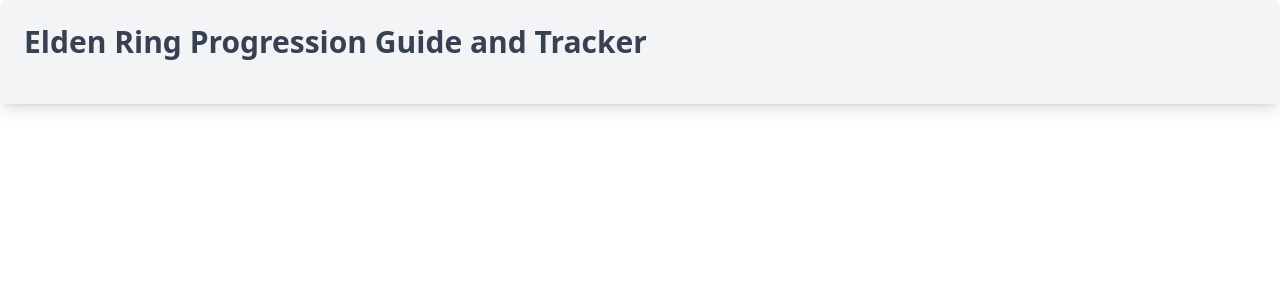
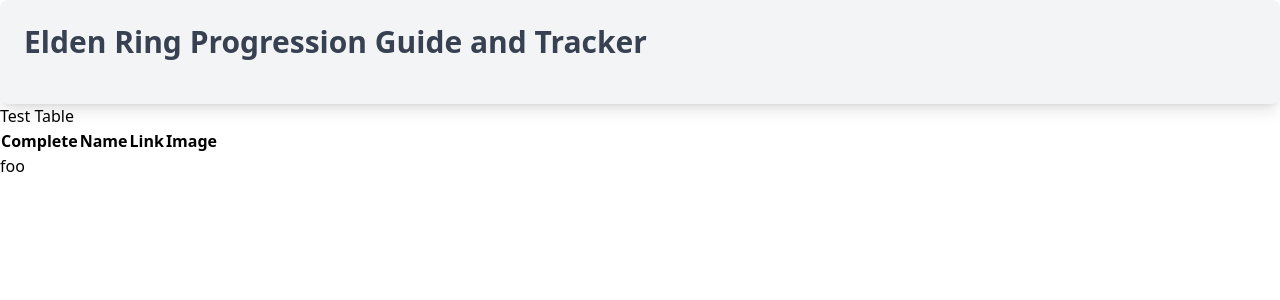
Before and after one commit to JacobMillner/elden-ring-progression, a Next.js app: page / in a window 1280 px wide. Shown: the top 300 px of the page. Built offline with nearby package versions, Linux system fonts and the light colour scheme.

Commit message:
ProgressRow component, test table, and more config

```diff
--- a/package.json
+++ b/package.json
@@ -16,11 +16,15 @@
   "devDependencies": {
     "@types/node": "^17.0.21",
     "@types/react": "^17.0.39",
+    "@typescript-eslint/eslint-plugin": "^5.14.0",
+    "@typescript-eslint/parser": "^5.14.0",
     "autoprefixer": "^10.4.2",
     "eslint-config-next": "12.1.0",
     "eslint-config-prettier": "^8.5.0",
+    "eslint-plugin-prettier": "^4.0.0",
     "postcss": "^8.4.7",
     "postcss-import": "^14.0.2",
+    "prettier": "^2.5.1",
     "tailwindcss": "^3.0.23",
     "typescript": "^4.6.2"
   }
--- /dev/null
+++ b/src/components/ProgressRow/index.tsx
@@ -0,0 +1,14 @@
+export interface ProgressRowProps {
+  id: string;
+  title: string;
+  checked: boolean;
+  image?: string;
+  link?: string;
+}
+
+const ProgressRow = (props: ProgressRow) => {
+  const { id, title, checked, image, link } = props;
+  return <div>foo</div>;
+};
+
+export default ProgressRow;
--- a/src/pages/index.tsx
+++ b/src/pages/index.tsx
@@ -1,5 +1,8 @@
+import ProgressRow from 'components/ProgressRow';
+
 export default function Home() {
   return (
+    <>
       <div className="p-6 shadow-lg rounded-lg bg-gray-100 text-gray-700">
         <main>
           <h2 class="font-semibold text-3xl mb-5">
@@ -7,5 +10,20 @@ export default function Home() {
           </h2>
         </main>
       </div>
+      <h1>Test Table</h1>
+      <table class="table-auto">
+        <thead>
+          <tr>
+            <th>Complete</th>
+            <th>Name</th>
+            <th>Link</th>
+            <th>Image</th>
+          </tr>
+        </thead>
+        <tbody>
+          <ProgressRow />
+        </tbody>
+      </table>
+    </>
   );
 }
```
Also changed, not shown: tsconfig.json (+6 -15 lines), .eslintrc.json, 1 other file (tests, documents, lock files or other folders). Lines whose indentation alone changed are shown as unchanged.
